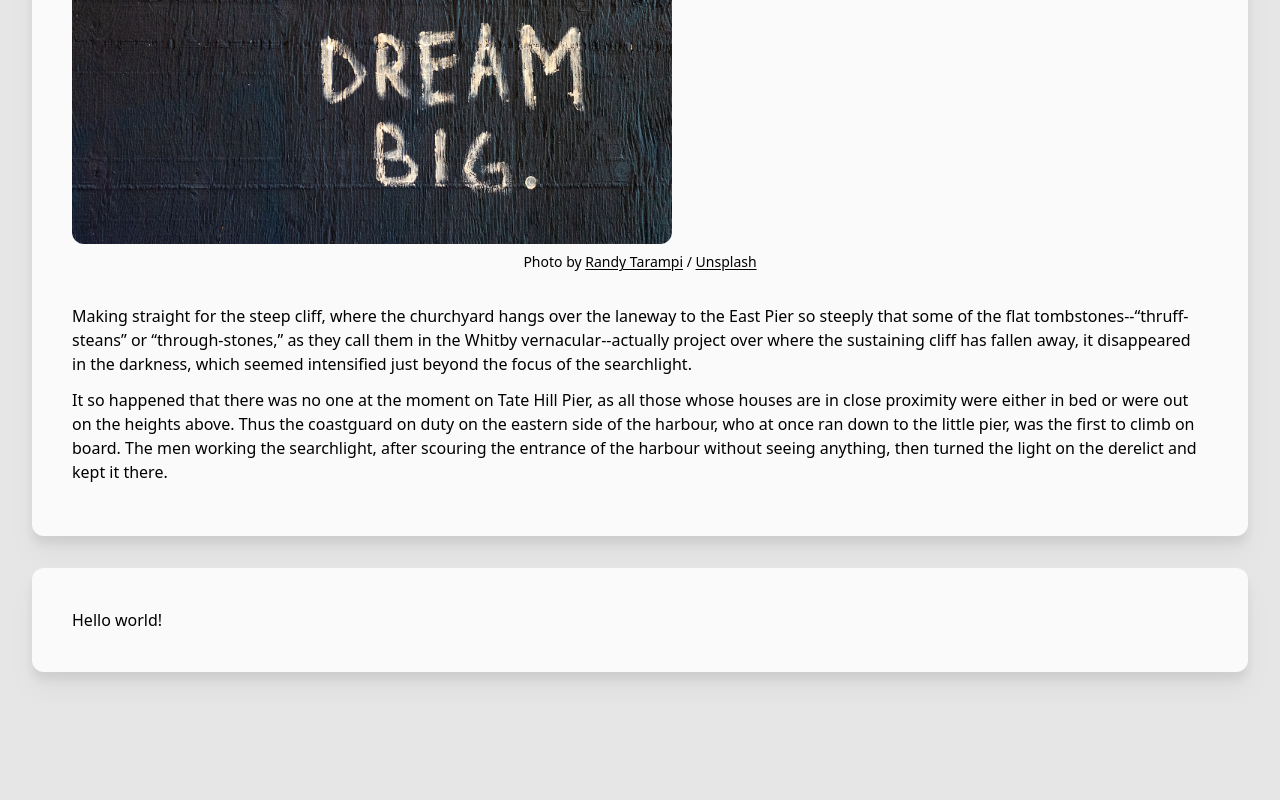
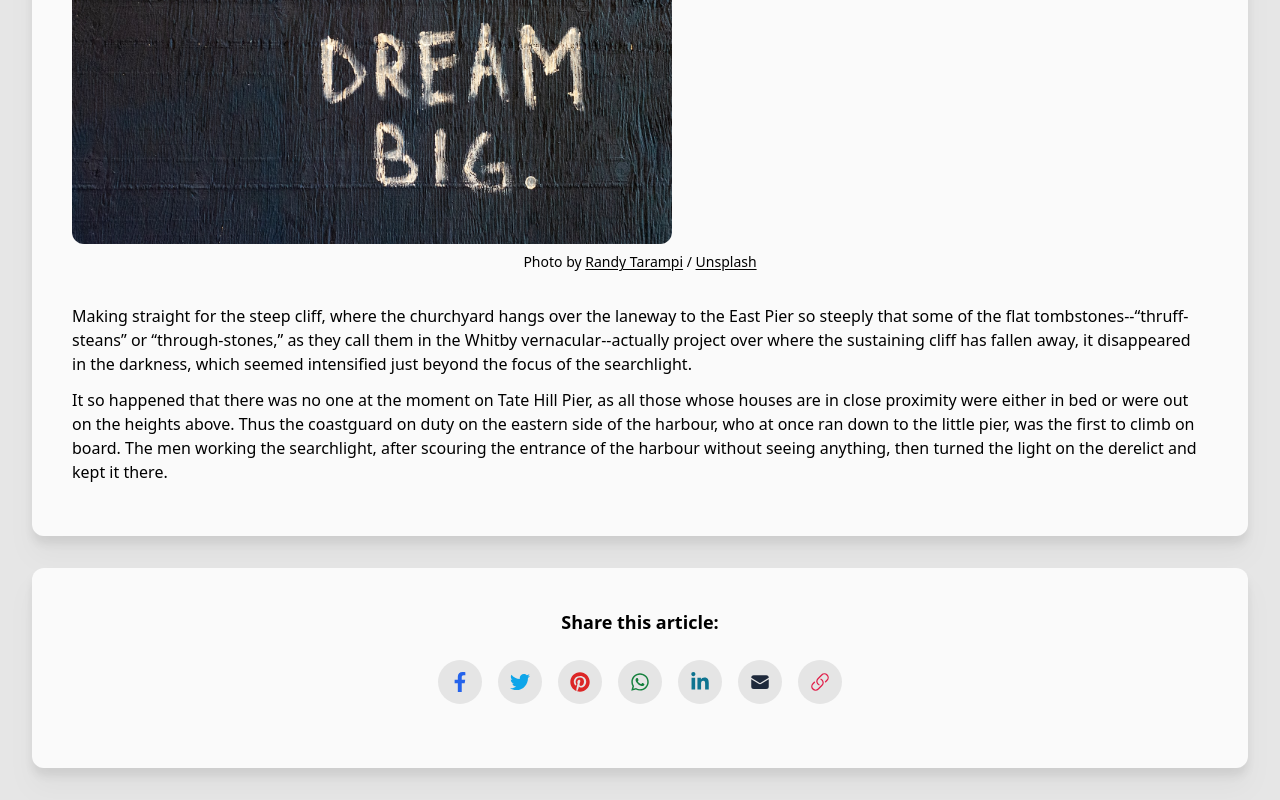
Before and after one commit to dashiedash/neon-theme, a Next.js app: page /items/post-fullwidth in a window 1280 px wide. Shown: the part 2838-3638 px from the top of the page. Before the commit the page ends 3542 px from the top, so only its background shows below. Built offline with nearby package versions, Linux system fonts and the light colour scheme.

Commit message:
Create Social Links component

```diff
--- a/src/components/main/post.tsx
+++ b/src/components/main/post.tsx
@@ -125,8 +125,105 @@ export const ArticleImage = (props: {
 // Social Links
 export const SocialLinks = () => {
   return (
-    <section className="bg-neutral-50 p-10 drop-shadow-xl rounded-xl my-8">
-      <h1>Hello world!</h1>
+    <section className="bg-neutral-50 text-center p-10 drop-shadow-xl rounded-xl my-8">
+      <p className="text-lg font-bold">Share this article:</p>
+      <div className="my-4 flex justify-center flex-wrap">
+        {/* Facebook */}
+        <a
+          href=""
+          target="_blank"
+          className="p-3 bg-neutral-200 rounded-full m-2">
+          <svg
+            xmlns="http://www.w3.org/2000/svg"
+            viewBox="0 0 320 512"
+            className="w-5 h-5 fill-blue-600">
+            <path d="M279.14 288l14.22-92.66h-88.91v-60.13c0-25.35 12.42-50.06 52.24-50.06h40.42V6.26S260.43 0 225.36 0c-73.22 0-121.08 44.38-121.08 124.72v70.62H22.89V288h81.39v224h100.17V288z" />
+          </svg>
+        </a>
+
+        {/* Twitter */}
+        <a
+          href=""
+          target="_blank"
+          className="p-3 bg-neutral-200 rounded-full m-2">
+          <svg
+            xmlns="http://www.w3.org/2000/svg"
+            viewBox="0 0 512 512"
+            className="w-5 h-5 fill-sky-500">
+            <path d="M459.37 151.716c.325 4.548.325 9.097.325 13.645 0 138.72-105.583 298.558-298.558 298.558-59.452 0-114.68-17.219-161.137-47.106 8.447.974 16.568 1.299 25.34 1.299 49.055 0 94.213-16.568 130.274-44.832-46.132-.975-84.792-31.188-98.112-72.772 6.498.974 12.995 1.624 19.818 1.624 9.421 0 18.843-1.3 27.614-3.573-48.081-9.747-84.143-51.98-84.143-102.985v-1.299c13.969 7.797 30.214 12.67 47.431 13.319-28.264-18.843-46.781-51.005-46.781-87.391 0-19.492 5.197-37.36 14.294-52.954 51.655 63.675 129.3 105.258 216.365 109.807-1.624-7.797-2.599-15.918-2.599-24.04 0-57.828 46.782-104.934 104.934-104.934 30.213 0 57.502 12.67 76.67 33.137 23.715-4.548 46.456-13.32 66.599-25.34-7.798 24.366-24.366 44.833-46.132 57.827 21.117-2.273 41.584-8.122 60.426-16.243-14.292 20.791-32.161 39.308-52.628 54.253z" />
+          </svg>
+        </a>
+
+        {/* Pinterest */}
+        <a
+          href=""
+          target="_blank"
+          className="p-3 bg-neutral-200 rounded-full m-2">
+          <svg
+            xmlns="http://www.w3.org/2000/svg"
+            viewBox="0 0 496 512"
+            className="w-5 h-5 fill-red-600">
+            <path d="M496 256c0 137-111 248-248 248-25.6 0-50.2-3.9-73.4-11.1 10.1-16.5 25.2-43.5 30.8-65 3-11.6 15.4-59 15.4-59 8.1 15.4 31.7 28.5 56.8 28.5 74.8 0 128.7-68.8 128.7-154.3 0-81.9-66.9-143.2-152.9-143.2-107 0-163.9 71.8-163.9 150.1 0 36.4 19.4 81.7 50.3 96.1 4.7 2.2 7.2 1.2 8.3-3.3.8-3.4 5-20.3 6.9-28.1.6-2.5.3-4.7-1.7-7.1-10.1-12.5-18.3-35.3-18.3-56.6 0-54.7 41.4-107.6 112-107.6 60.9 0 103.6 41.5 103.6 100.9 0 67.1-33.9 113.6-78 113.6-24.3 0-42.6-20.1-36.7-44.8 7-29.5 20.5-61.3 20.5-82.6 0-19-10.2-34.9-31.4-34.9-24.9 0-44.9 25.7-44.9 60.2 0 22 7.4 36.8 7.4 36.8s-24.5 103.8-29 123.2c-5 21.4-3 51.6-.9 71.2C65.4 450.9 0 361.1 0 256 0 119 111 8 248 8s248 111 248 248z" />
+          </svg>
+        </a>
+
+        {/* Whatsapp */}
+        <a
+          href=""
+          target="_blank"
+          className="p-3 bg-neutral-200 rounded-full m-2">
+          <svg
+            xmlns="http://www.w3.org/2000/svg"
+            viewBox="0 0 448 512"
+            className="w-5 h-5 fill-green-700">
+            <path d="M380.9 97.1C339 55.1 283.2 32 223.9 32c-122.4 0-222 99.6-222 222 0 39.1 10.2 77.3 29.6 111L0 480l117.7-30.9c32.4 17.7 68.9 27 106.1 27h.1c122.3 0 224.1-99.6 224.1-222 0-59.3-25.2-115-67.1-157zm-157 341.6c-33.2 0-65.7-8.9-94-25.7l-6.7-4-69.8 18.3L72 359.2l-4.4-7c-18.5-29.4-28.2-63.3-28.2-98.2 0-101.7 82.8-184.5 184.6-184.5 49.3 0 95.6 19.2 130.4 54.1 34.8 34.9 56.2 81.2 56.1 130.5 0 101.8-84.9 184.6-186.6 184.6zm101.2-138.2c-5.5-2.8-32.8-16.2-37.9-18-5.1-1.9-8.8-2.8-12.5 2.8-3.7 5.6-14.3 18-17.6 21.8-3.2 3.7-6.5 4.2-12 1.4-32.6-16.3-54-29.1-75.5-66-5.7-9.8 5.7-9.1 16.3-30.3 1.8-3.7.9-6.9-.5-9.7-1.4-2.8-12.5-30.1-17.1-41.2-4.5-10.8-9.1-9.3-12.5-9.5-3.2-.2-6.9-.2-10.6-.2-3.7 0-9.7 1.4-14.8 6.9-5.1 5.6-19.4 19-19.4 46.3 0 27.3 19.9 53.7 22.6 57.4 2.8 3.7 39.1 59.7 94.8 83.8 35.2 15.2 49 16.5 66.6 13.9 10.7-1.6 32.8-13.4 37.4-26.4 4.6-13 4.6-24.1 3.2-26.4-1.3-2.5-5-3.9-10.5-6.6z" />
+          </svg>
+        </a>
+
+        {/* LinkedIn */}
+        <a
+          href=""
+          target="_blank"
+          className="p-3 bg-neutral-200 rounded-full m-2">
+          <svg
+            xmlns="http://www.w3.org/2000/svg"
+            viewBox="0 0 448 512"
+            className="w-5 h-5 fill-cyan-700">
+            <path d="M100.28 448H7.4V148.9h92.88zM53.79 108.1C24.09 108.1 0 83.5 0 53.8a53.79 53.79 0 0 1 107.58 0c0 29.7-24.1 54.3-53.79 54.3zM447.9 448h-92.68V302.4c0-34.7-.7-79.2-48.29-79.2-48.29 0-55.69 37.7-55.69 76.7V448h-92.78V148.9h89.08v40.8h1.3c12.4-23.5 42.69-48.3 87.88-48.3 94 0 111.28 61.9 111.28 142.3V448z" />
+          </svg>
+        </a>
+
+        {/* Mail */}
+        <a
+          href=""
+          target="_blank"
+          className="p-3 bg-neutral-200 rounded-full m-2">
+          <svg
+            xmlns="http://www.w3.org/2000/svg"
+            viewBox="0 0 24 24"
+            className="w-5 h-5 fill-slate-800">
+            <path d="M1.5 8.67v8.58a3 3 0 003 3h15a3 3 0 003-3V8.67l-8.928 5.493a3 3 0 01-3.144 0L1.5 8.67z" />
+            <path d="M22.5 6.908V6.75a3 3 0 00-3-3h-15a3 3 0 00-3 3v.158l9.714 5.978a1.5 1.5 0 001.572 0L22.5 6.908z" />
+          </svg>
+        </a>
+
+        {/* Website */}
+        <a
+          href=""
+          target="_blank"
+          className="p-3 bg-neutral-200 rounded-full m-2">
+          <svg
+            xmlns="http://www.w3.org/2000/svg"
+            viewBox="0 0 24 24"
+            className="w-5 h-5 fill-rose-600">
+            <path
+              fillRule="evenodd"
+              d="M19.902 4.098a3.75 3.75 0 00-5.304 0l-4.5 4.5a3.75 3.75 0 001.035 6.037.75.75 0 01-.646 1.353 5.25 5.25 0 01-1.449-8.45l4.5-4.5a5.25 5.25 0 117.424 7.424l-1.757 1.757a.75.75 0 11-1.06-1.06l1.757-1.757a3.75 3.75 0 000-5.304zm-7.389 4.267a.75.75 0 011-.353 5.25 5.25 0 011.449 8.45l-4.5 4.5a5.25 5.25 0 11-7.424-7.424l1.757-1.757a.75.75 0 111.06 1.06l-1.757 1.757a3.75 3.75 0 105.304 5.304l4.5-4.5a3.75 3.75 0 00-1.035-6.037.75.75 0 01-.354-1z"
+              clipRule="evenodd"
+            />
+          </svg>
+        </a>
+      </div>
     </section>
   );
 };
```
